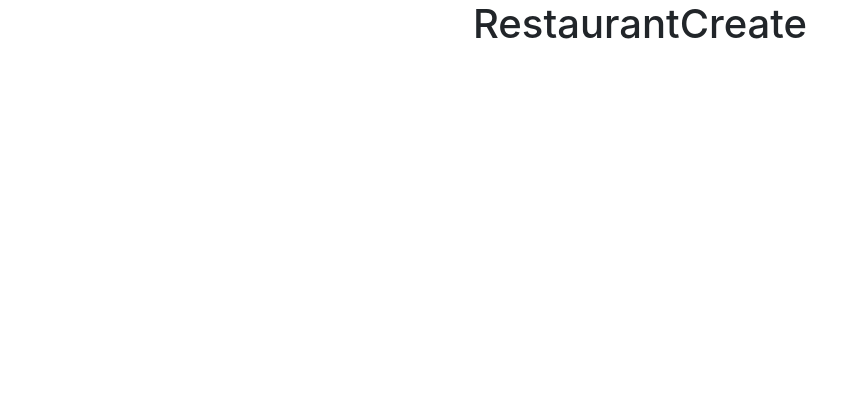
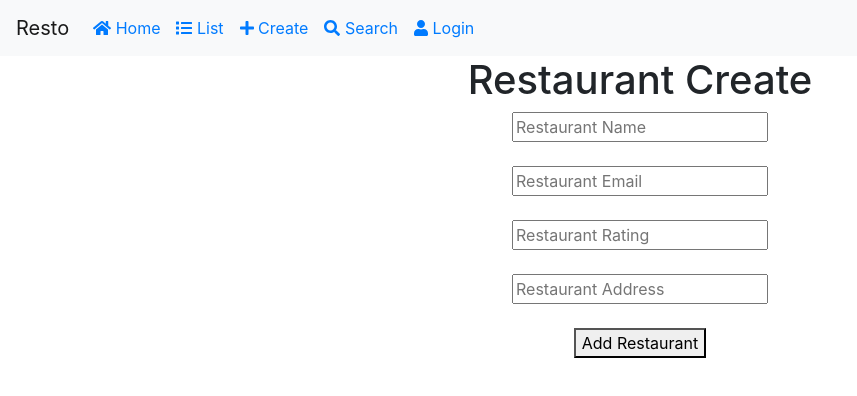
Before and after one commit to TawhidHassan/React-js-nodejs-Resturant-app, a React (Create React App) app in the folder restaurant-app/: page /create in a window 1280 px wide. Shown: the top 396 px of the page, without its empty margins (0-857 px from the left). Built offline with nearby package versions, Linux system fonts and the light colour scheme.

Commit message:
add restaurent

```diff
--- a/restaurant-app/src/App.js
+++ b/restaurant-app/src/App.js
@@ -2,7 +2,6 @@ import './App.css';
 import React from 'react';
 import {
   BrowserRouter as Router,
-  Link,
   Route
 } from 'react-router-dom'
 
--- a/restaurant-app/src/component/NavBarManu.js
+++ b/restaurant-app/src/component/NavBarManu.js
@@ -1,10 +1,8 @@
 import React, { Component } from 'react';
 import { FontAwesomeIcon } from '@fortawesome/react-fontawesome'
-import { faCoffee, faUser, faList, faHome, faPlus, faSearch } from '@fortawesome/free-solid-svg-icons'
+import { faUser, faList, faHome, faPlus, faSearch } from '@fortawesome/free-solid-svg-icons'
 import { Navbar, Nav } from 'react-bootstrap'
 import {
-    BrowserRouter as Router,
-    Route,
     Link
 } from 'react-router-dom'
 class NavBarManu extends Component {
--- a/restaurant-app/src/component/RestaurantCreate.js
+++ b/restaurant-app/src/component/RestaurantCreate.js
@@ -1,11 +1,49 @@
-import React, { Component } from 'react'
+import React, { Component } from 'react';
+import NavBarManu from './NavBarManu'
 
-export default class RestaurantCreate extends Component {
+class RestaurantCreate extends Component {
+    constructor() {
+        super();
+        this.state = {
+            name: null,
+            email: null,
+            address: null,
+            rating: null,
+        }
+    }
+    create() {
+        fetch('http://localhost:3000/restaurant', {
+            method: "Post",
+            headers:{
+                'Content-Type':'application/json'
+            },
+            body: JSON.stringify(this.state)
+        }).then((result)=>{
+            result.json().then((resp)=>{
+                alert("Restaurant has heen added")
+            })
+        })
+    }
     render() {
         return (
             <div>
-                <h1>RestaurantCreate</h1>
+                <NavBarManu />
+                <h1>Restaurant Create</h1>
+                <div>
+                    <input onChange={(event) => { this.setState({ name: event.target.value }) }}
+                        placeholder="Restaurant Name" /> <br /><br />
+                    <input onChange={(event) => { this.setState({ email: event.target.value }) }}
+                        placeholder="Restaurant Email" /> <br /><br />
+                    <input onChange={(event) => { this.setState({ rating: event.target.value }) }}
+                        placeholder="Restaurant Rating" /> <br /><br />
+                    <input onChange={(event) => { this.setState({ address: event.target.value }) }}
+                        placeholder="Restaurant Address" /> <br /><br />
+                    <button onClick={() => { this.create() }}>Add Restaurant</button>
+                </div>
+
             </div>
-        )
+        );
     }
 }
+
+export default RestaurantCreate;
--- a/restaurant-app/src/component/RestaurantsList.js
+++ b/restaurant-app/src/component/RestaurantsList.js
@@ -2,7 +2,7 @@
 import React, { Component } from 'react';
 import { Table } from 'react-bootstrap'
 import { FontAwesomeIcon } from '@fortawesome/react-fontawesome'
-import { faCoffee,faEdit,faTrash } from '@fortawesome/free-solid-svg-icons'
+import { faEdit,faTrash } from '@fortawesome/free-solid-svg-icons'
 import {
     Link
   } from 'react-router-dom'
```
Also changed, not shown: 2 other files (tests, documents, lock files or other folders).
